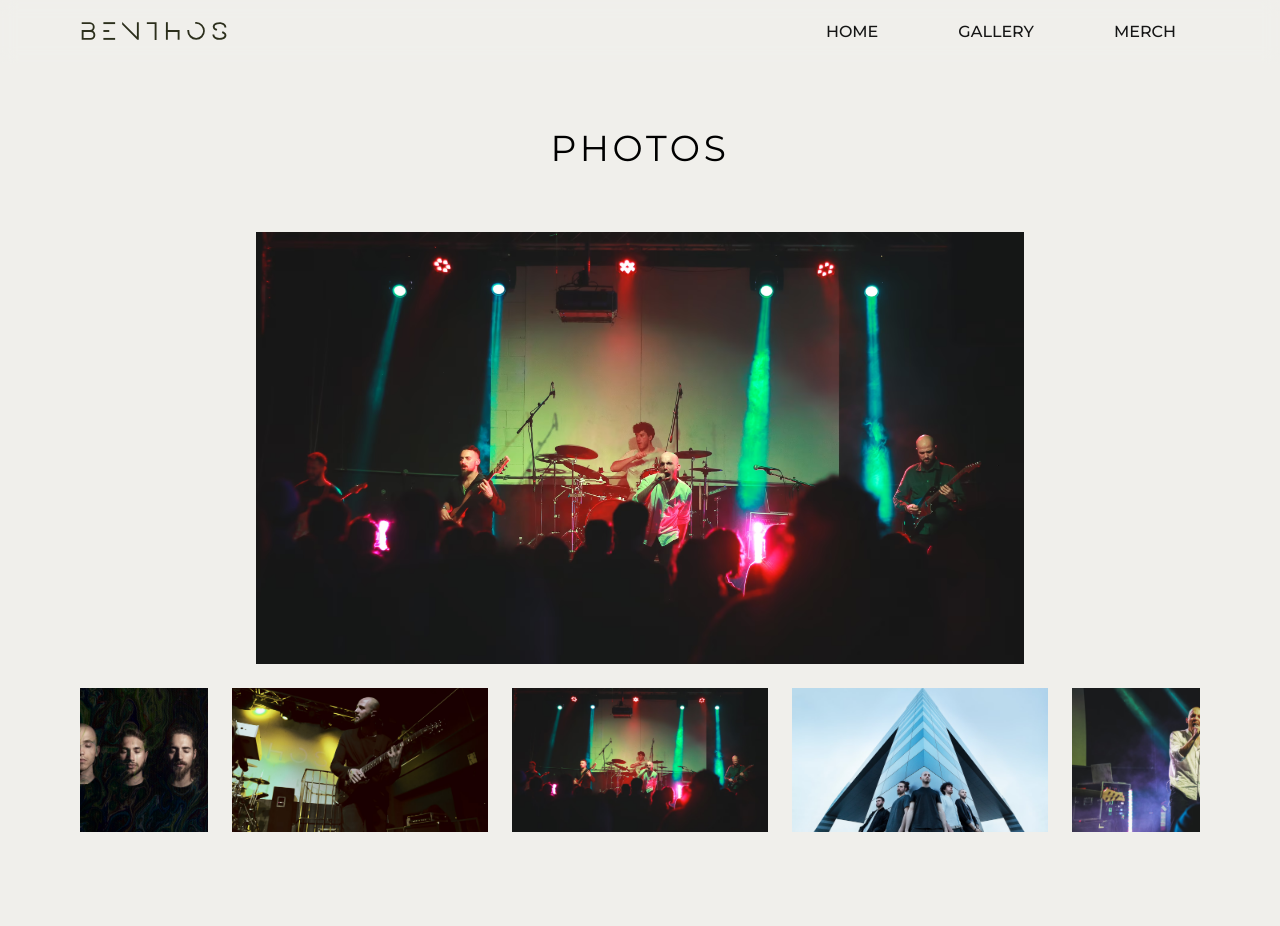
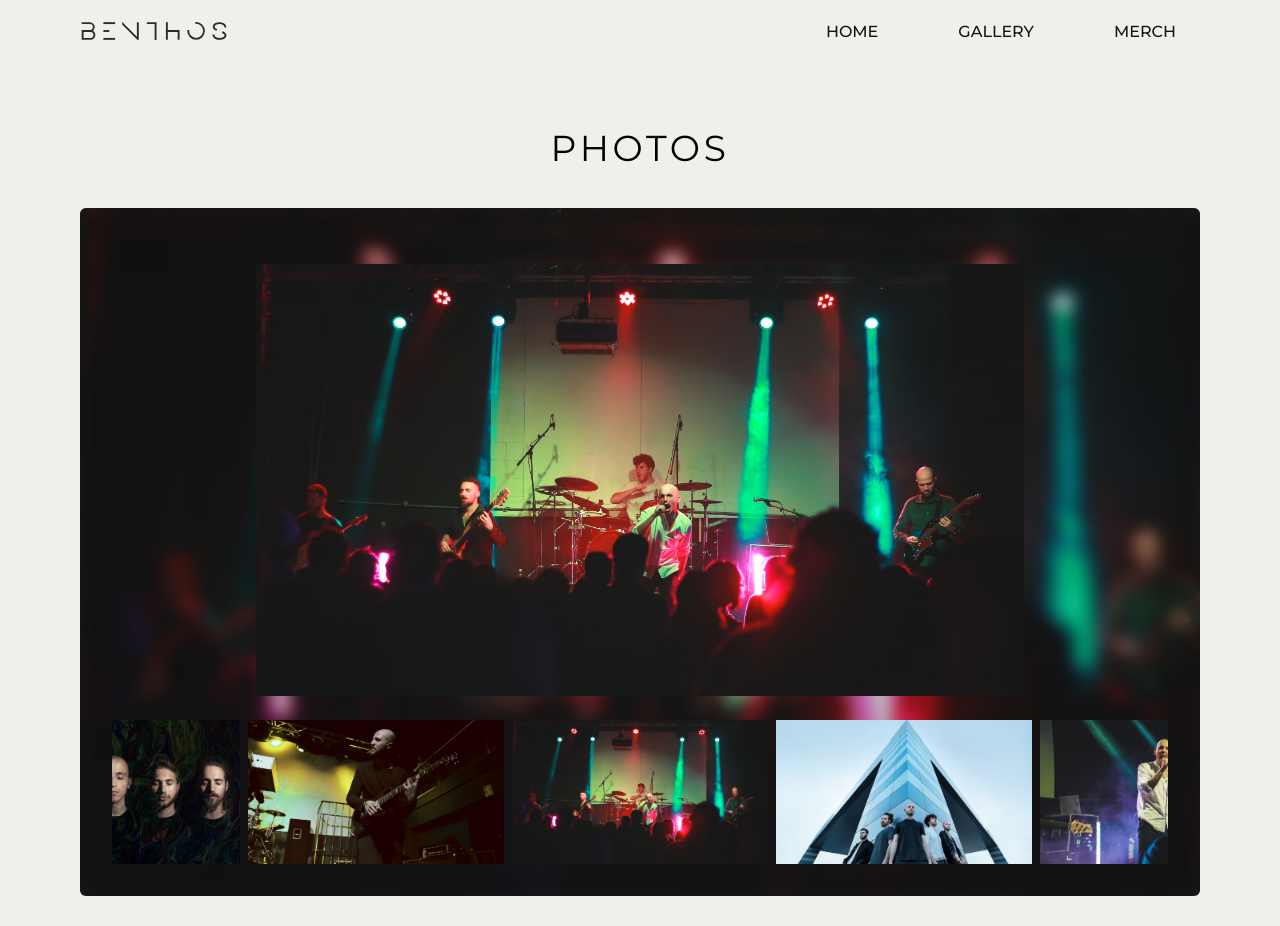
Before and after one commit to taleeus/benthos-v2, a Vue app: page /gallery in a window 1280 px wide. Shown: the top 926 px of the page. Built offline with nearby package versions, Linux system fonts and the light colour scheme; what vue-sweetalert2 would draw is missing.

Commit message:
style(gallery): added blurred dynamic background ✨

```diff
--- a/src/components/sections/GallerySection.vue
+++ b/src/components/sections/GallerySection.vue
@@ -1,5 +1,9 @@
 <script setup lang="ts">
 import { ref } from "vue";
+import { useScreenStore } from "../../stores/useScreen";
+import { storeToRefs } from "pinia";
+
+const { isMobile } = storeToRefs(useScreenStore());
 
 defineProps<{
   galleryUris: string[];
@@ -10,10 +14,15 @@ const slideTo = (val: number) => (currentImage.value = val);
 </script>
 
 <template>
+  <div
+    class="rounded-md bg-cover"
+    :style="{ 'background-image': `url(${galleryUris[currentImage]})` }"
+  >
+    <div class="rounded-md p-4 backdrop-blur backdrop-brightness-75 lg:p-8">
       <Carousel
         id="gallery"
         wrap-around
-    :items-to-show="1"
+        items-to-show="1"
         v-model="currentImage"
         class="my-6"
       >
@@ -28,7 +37,7 @@ const slideTo = (val: number) => (currentImage.value = val);
       <Carousel
         id="thumbnails"
         wrap-around
-    items-to-show="4"
+        :items-to-show="isMobile ? 3 : 4"
         v-model="currentImage"
         ref="carousel"
       >
@@ -41,6 +50,8 @@ const slideTo = (val: number) => (currentImage.value = val);
           </div>
         </Slide>
       </Carousel>
+    </div>
+  </div>
 </template>
 
 <style scoped></style>
--- a/src/views/Home.vue
+++ b/src/views/Home.vue
@@ -96,10 +96,7 @@ const videoIds = ["hzknSmWxw2I", "TQuuQxOuI_k", "iXOm0oeMGZc", "1tVxbYR59Gc"];
                 rel="noopener noreferrer"
                 class="rounded-lg border py-2 px-4 font-medium text-white transition-all duration-400 hover:border-cream hover:text-cream"
               >
-                <FontAwesomeIcon
-                  icon="fa-ticket"
-                  class="mr-2"
-                ></FontAwesomeIcon>
+                <FontAwesomeIcon icon="fa-ticket" class="mr-2"></FontAwesomeIcon>
                 Buy tickets</a
               >
             </td>
```
Lines whose indentation alone changed are shown as unchanged.
